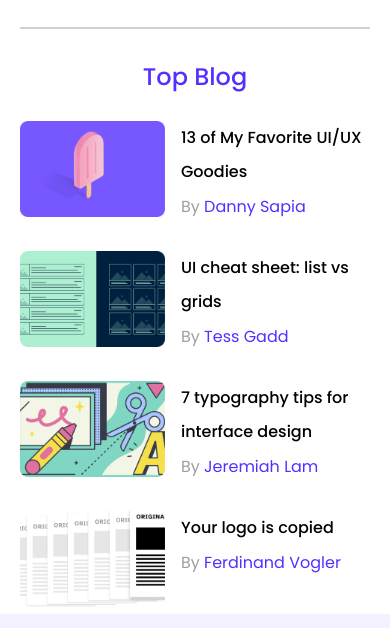
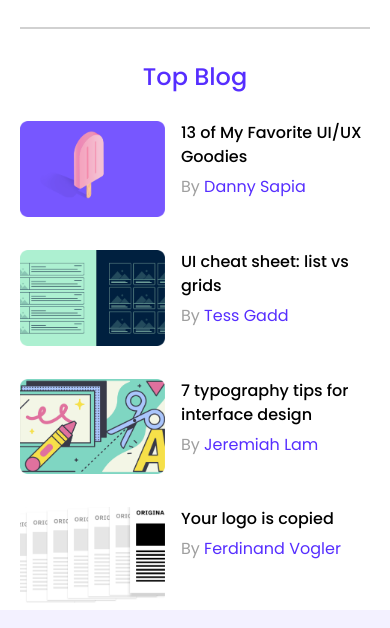
Before and after one commit to sumonbarai/leader-board-css3, a plain HTML site: page index.html in a window 390 px wide. Shown: the part 836-1464 px from the top of the page. Drawn offline with Linux system fonts and the light colour scheme.

Commit message:
mobile line height fix

```diff
--- a/styles/style.css
+++ b/styles/style.css
@@ -302,7 +302,9 @@ h6 {
     .player-area .top-player-section .all-player .player {
         justify-content: center;
     }
-
+    .player-area .top-blog .all-article .blog .blog-info .blog-title h3 {
+        line-height: 24px;
+    }
     .player-area .top-blog .all-article {
         grid-template-columns: repeat(1, 1fr);
     }
```
